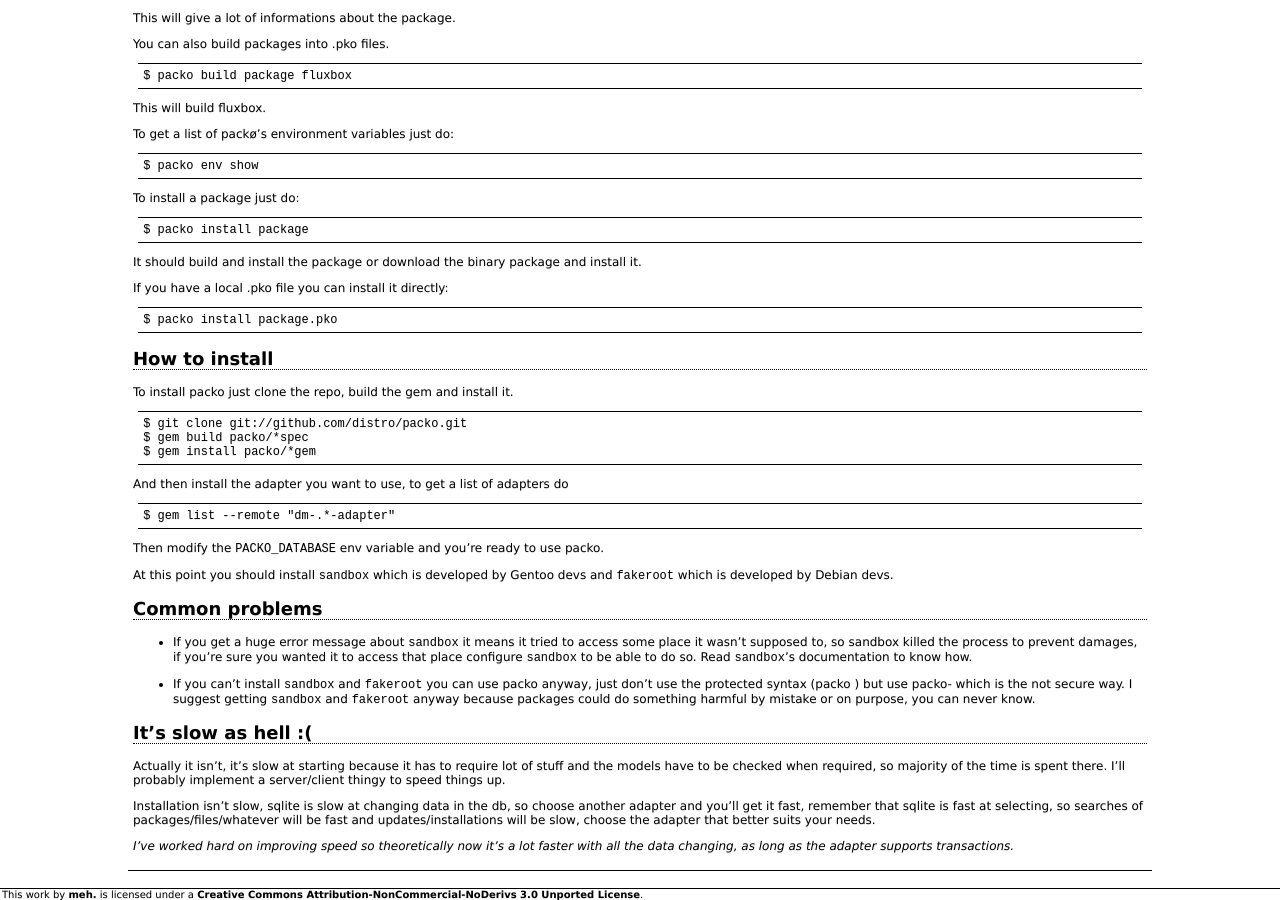
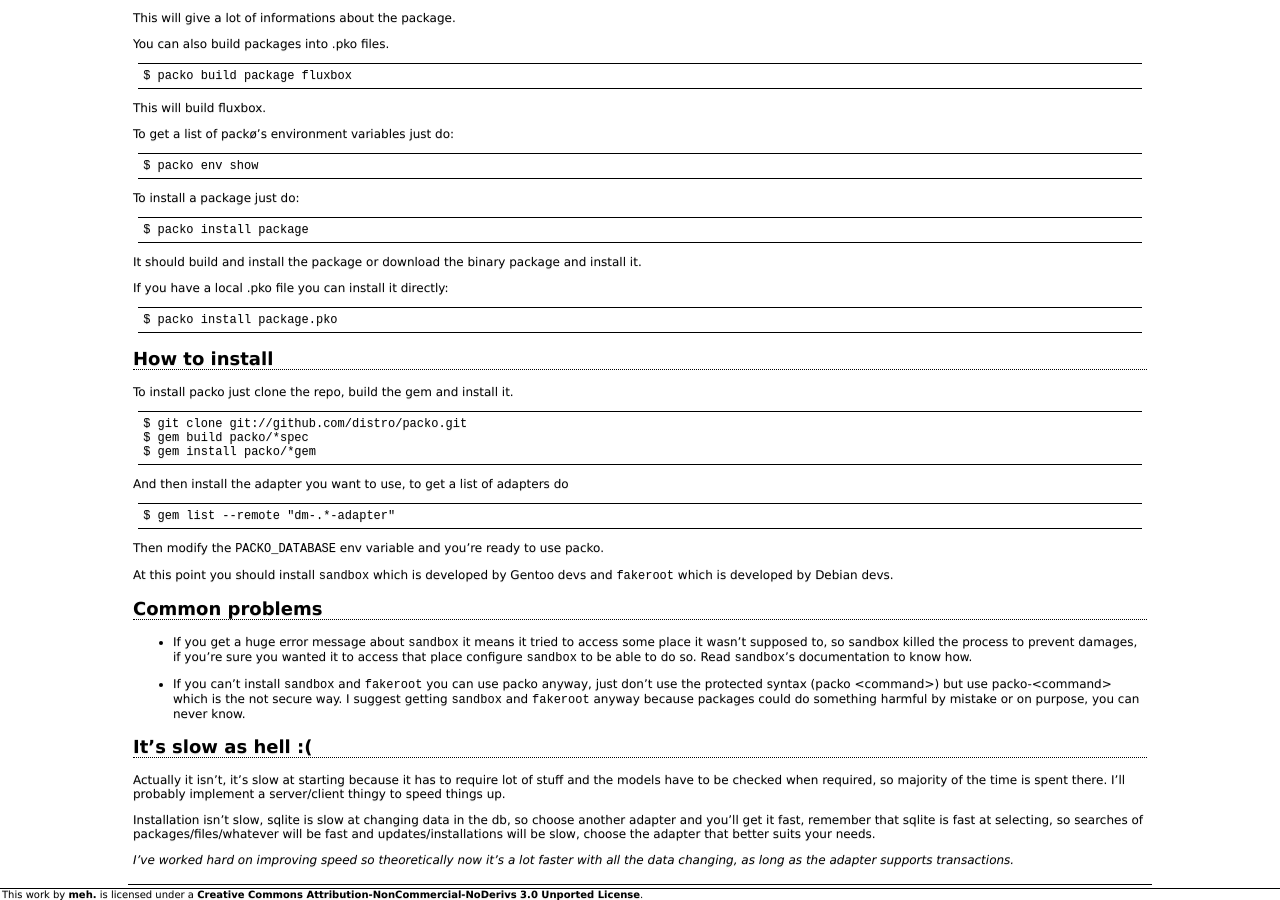
Before and after one commit to distro/distro.github.com, a Jekyll site: the page built from docs/packo/index.md, in a window 1280 px wide and 900 px high, scrolled down 590 px. Built offline with Jekyll 4.4.1, drawn with Linux system fonts in a browser that asks for light colours; comment, search, counter and statistics services are not loaded.

Commit message:
docs: fix few typos

```diff
--- a/docs/packo/index.md
+++ b/docs/packo/index.md
@@ -80,8 +80,8 @@
     to, so sandbox killed the process to prevent damages, if you're sure you wanted it to access that place configure
     `sandbox` to be able to do so. Read `sandbox`'s documentation to know how.
 
-*   If you can't install `sandbox` and `fakeroot` you can use packo anyway, just don't use the protected syntax (packo <command>) but use
-    packo-<command> which is the not secure way. I suggest getting `sandbox` and `fakeroot` anyway because packages could do something harmful by mistake or on purpose, you can never know.
+*   If you can't install `sandbox` and `fakeroot` you can use packo anyway, just don't use the protected syntax (packo &lt;command&gt;) but use
+    packo-&lt;command&gt; which is the not secure way. I suggest getting `sandbox` and `fakeroot` anyway because packages could do something harmful by mistake or on purpose, you can never know.
 
 It's slow as hell :(
 --------------------
```
Also changed, not shown: docs/packo/general-concepts.md (+1 -0 lines).
